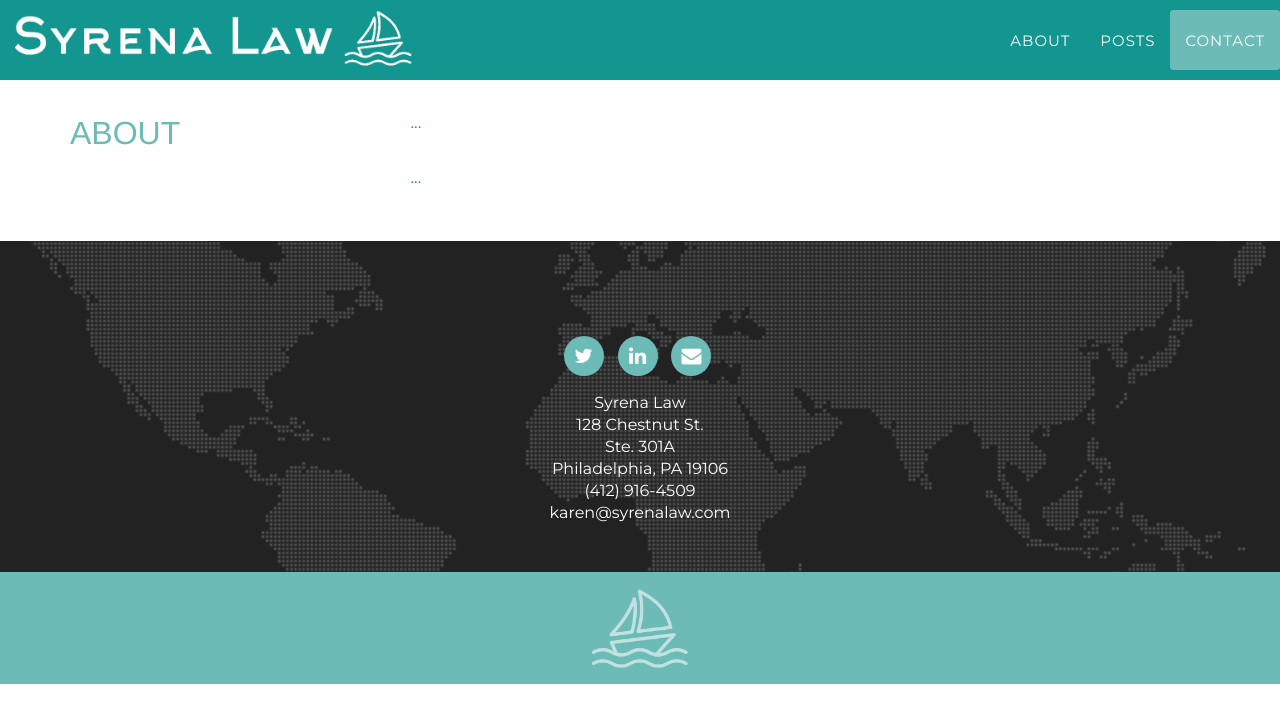
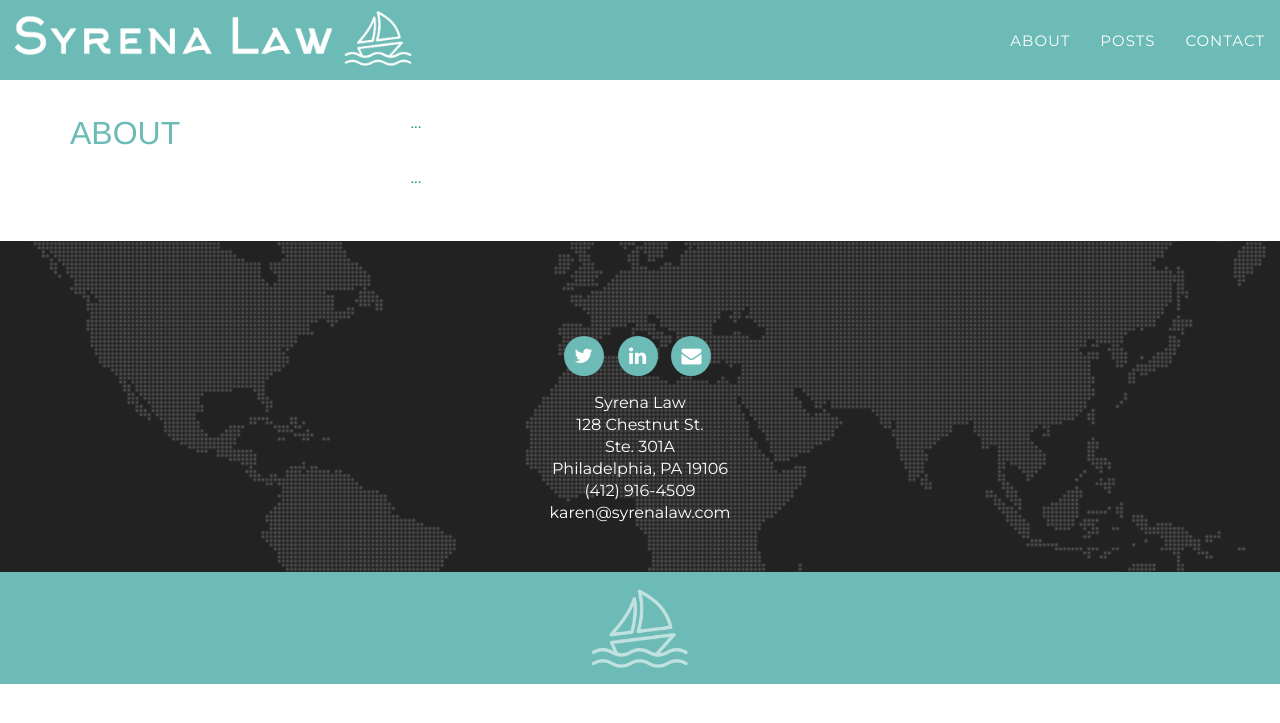
Before and after one commit to syrena-law/syrena-law.github.io, a Jekyll site: the page built from index.html, in a window 1280 px wide. Shown: the top 723 px of the page. Built offline with Jekyll 4.4.1, drawn with Linux system fonts in a browser that asks for light colours; some web fonts are replaced.

Commit message:
fix navbar colors

```diff
--- a/css/simple.scss
+++ b/css/simple.scss
@@ -40,7 +40,7 @@ $DESKTOP_WITH: 720px;
 }
 
 .navbar-default {
-  background-color: #{{ site.data.setup.color.secondary }};
+  background-color: #{{ site.data.setup.color.primary }};
   padding: 5px 0;
 }
 
```
